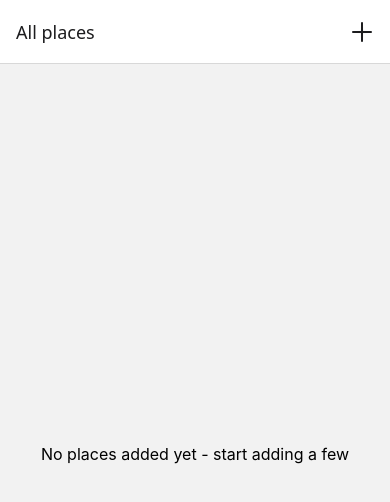
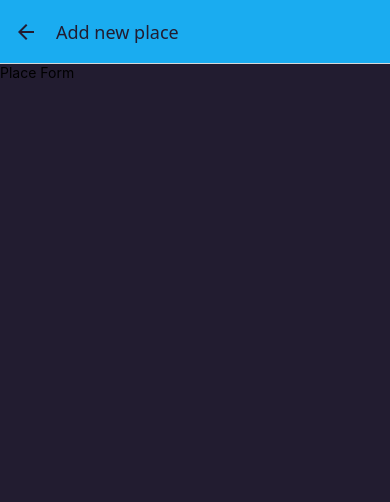
Before and after one commit to belsman/amazing-places, a React Native app: screen /AddPlace in a window 390 px wide. Shown: the top 502 px of the page. Built offline with nearby package versions, Linux system fonts and the light colour scheme.

Commit message:
Style the header bar

```diff
--- a/App.tsx
+++ b/App.tsx
@@ -5,6 +5,7 @@
 import { StatusBar } from 'expo-status-bar';
 import { AddPlace } from './screens/AddPlace';
 import { IconButton } from './ui/IconButton';
+import { Colors } from './constants/colors';
 
 const Stack = createNativeStackNavigator();
 
@@ -13,30 +14,43 @@
     <>
       <StatusBar style="dark" />
       <NavigationContainer>
-        <Stack.Navigator>
+        <Stack.Navigator
+          screenOptions={{
+            headerStyle: {
+              backgroundColor: Colors.primary500,
+            },
+            headerTintColor: Colors.gray700,
+            contentStyle: {
+              backgroundColor: Colors.gray700,
+            },
+          }}
+        >
           <Stack.Screen
-            name="All places"
+            name="AllPlaces"
             component={AllPlaces}
             options={({ navigation }) => ({
+              title: 'Your amazing places',
               headerRight: ({ tintColor }) => {
                 return (
                   <IconButton
                     name="add"
                     size={32}
-                    color={tintColor!}
-                    onPress={() => navigation.navigate('Add place')}
+                    color={tintColor as string}
+                    onPress={() => navigation.navigate('AddPlace')}
                   />
                 );
               },
             })}
           />
-          <Stack.Screen name="Add place" component={AddPlace} />
+          <Stack.Screen
+            name="AddPlace"
+            component={AddPlace}
+            options={{
+              title: 'Add new place',
+            }}
+          />
         </Stack.Navigator>
       </NavigationContainer>
     </>
   );
 }
-
-const styles = StyleSheet.create({
-  container: {},
-});
--- a/components/PlacesList.tsx
+++ b/components/PlacesList.tsx
@@ -1,6 +1,7 @@
 import { FlatList, View, Text, StyleSheet } from 'react-native';
 import { IPlace } from '../types/interfaces';
 import { PlaceItem } from './PlaceItem';
+import { Colors } from '../constants/colors';
 
 export function PlacesList({ places }: { places: IPlace[] }) {
   if (places.length === 0) {
@@ -25,6 +26,7 @@
 const style = StyleSheet.create({
   fallbackText: {
     fontSize: 16,
+    color: Colors.primary200,
   },
   fallbackTextContainer: {
     flex: 1,
--- /dev/null
+++ b/constants/colors.ts
@@ -0,0 +1,11 @@
+export const Colors = {
+  primary50: '#cfeffd',
+  primary100: '#a0defb',
+  primary200: '#77cff8',
+  primary400: '#44bdf5',
+  primary500: '#1aacf0',
+  primary700: '#0570c9',
+  primary800: '#003b88',
+  accent500: '#e6b30b',
+  gray700: '#221c30',
+};
--- a/ui/IconButton.tsx
+++ b/ui/IconButton.tsx
@@ -25,7 +25,6 @@
 const style = StyleSheet.create({
   button: {
     padding: 8,
-    margin: 4,
   },
   pressed: {
     opacity: 0.7,
```
